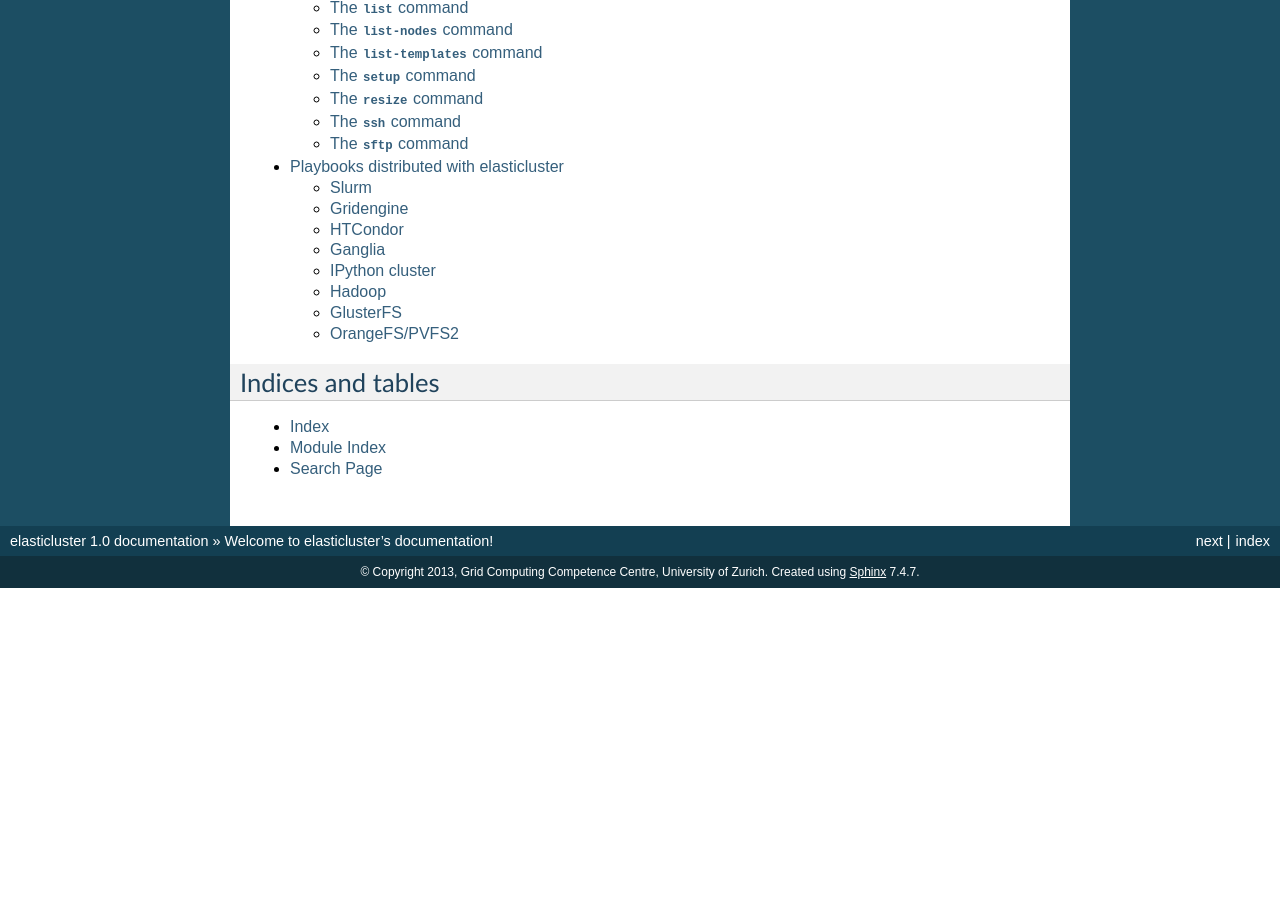
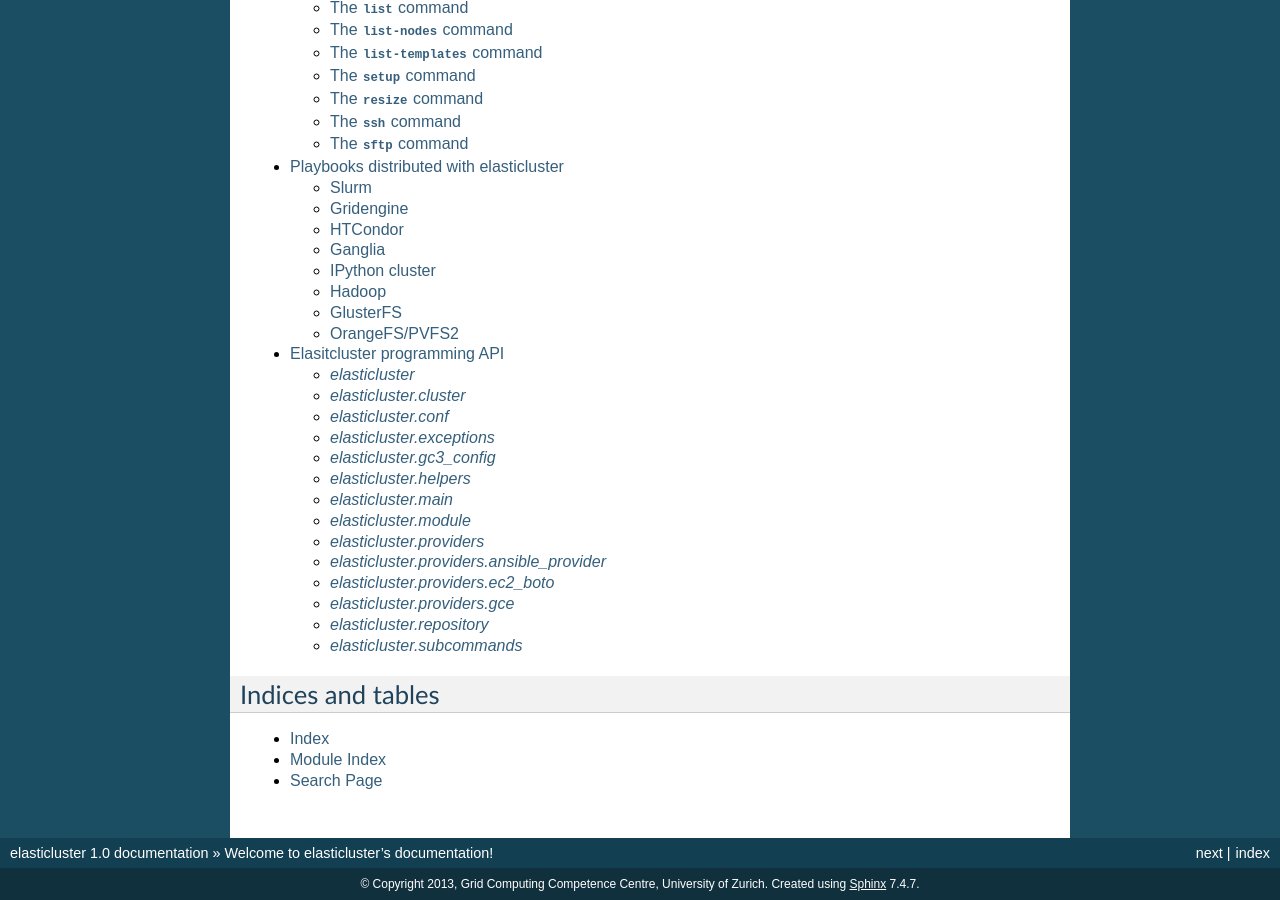
Before and after one commit to elasticluster/elasticluster, a Sphinx documentation site: the page built from docs/index.rst, in a window 1280 px wide and 900 px high, scrolled down 1359 px. Built offline with Sphinx 7.4.7, drawn with Linux system fonts in a browser that asks for light colours; before the commit the page ends 1947 px from its top, so only the background shows below that.

Commit message:
Add automatic creation of module documentation

```diff
--- /dev/null
+++ b/docs/api/index.rst
@@ -0,0 +1,28 @@
+.. Hey Emacs, this is -*- rst -*-
+
+   This file follows reStructuredText markup syntax; see
+   http://docutils.sf.net/rst.html for more information.
+
+
+.. _gc3libs:
+
+-------------------------------
+ Elasitcluster programming API
+-------------------------------
+
+.. toctree::
+
+   elasticluster.rst
+   elasticluster/cluster.rst
+   elasticluster/conf.rst
+   elasticluster/exceptions.rst
+   elasticluster/gc3_config.rst
+   elasticluster/helpers.rst
+   elasticluster/main.rst
+   elasticluster/module.rst
+   elasticluster/providers.rst
+   elasticluster/providers/ansible_provider.rst
+   elasticluster/providers/ec2_boto.rst
+   elasticluster/providers/gce.rst
+   elasticluster/repository.rst
+   elasticluster/subcommands.rst
--- a/docs/conf.py
+++ b/docs/conf.py
@@ -17,6 +17,7 @@
 # add these directories to sys.path here. If the directory is relative to the
 # documentation root, use os.path.abspath to make it absolute, like shown here.
 #sys.path.insert(0, os.path.abspath('.'))
+sys.path.append(os.path.abspath('..'))
 
 # -- General configuration -----------------------------------------------------
 
--- a/docs/index.rst
+++ b/docs/index.rst
@@ -85,7 +85,7 @@
   configure
   usage
   playbooks
-
+  api/index
 
 --------------------
  Indices and tables
```
Also changed, not shown: docs/api/elasticluster.rst (added, +10 -0 lines), docs/api/elasticluster/cluster.rst (added, +10 -0 lines), docs/api/elasticluster/conf.rst (added, +10 -0 lines), docs/api/elasticluster/exceptions.rst (added, +10 -0 lines), docs/api/elasticluster/gc3_config.rst (added, +10 -0 lines), docs/api/elasticluster/helpers.rst (added, +10 -0 lines), docs/api/elasticluster/main.rst (added, +10 -0 lines), docs/api/elasticluster/module.rst (added, +10 -0 lines), docs/api/elasticluster/providers.rst (added, +10 -0 lines), docs/api/elasticluster/providers/ansible_provider.rst (added, +10 -0 lines), docs/api/elasticluster/providers/ec2_boto.rst (added, +10 -0 lines), docs/api/elasticluster/providers/gce.rst (added, +10 -0 lines), docs/api/elasticluster/repository.rst (added, +10 -0 lines), docs/api/elasticluster/subcommands.rst (added, +10 -0 lines), 1 other file.
